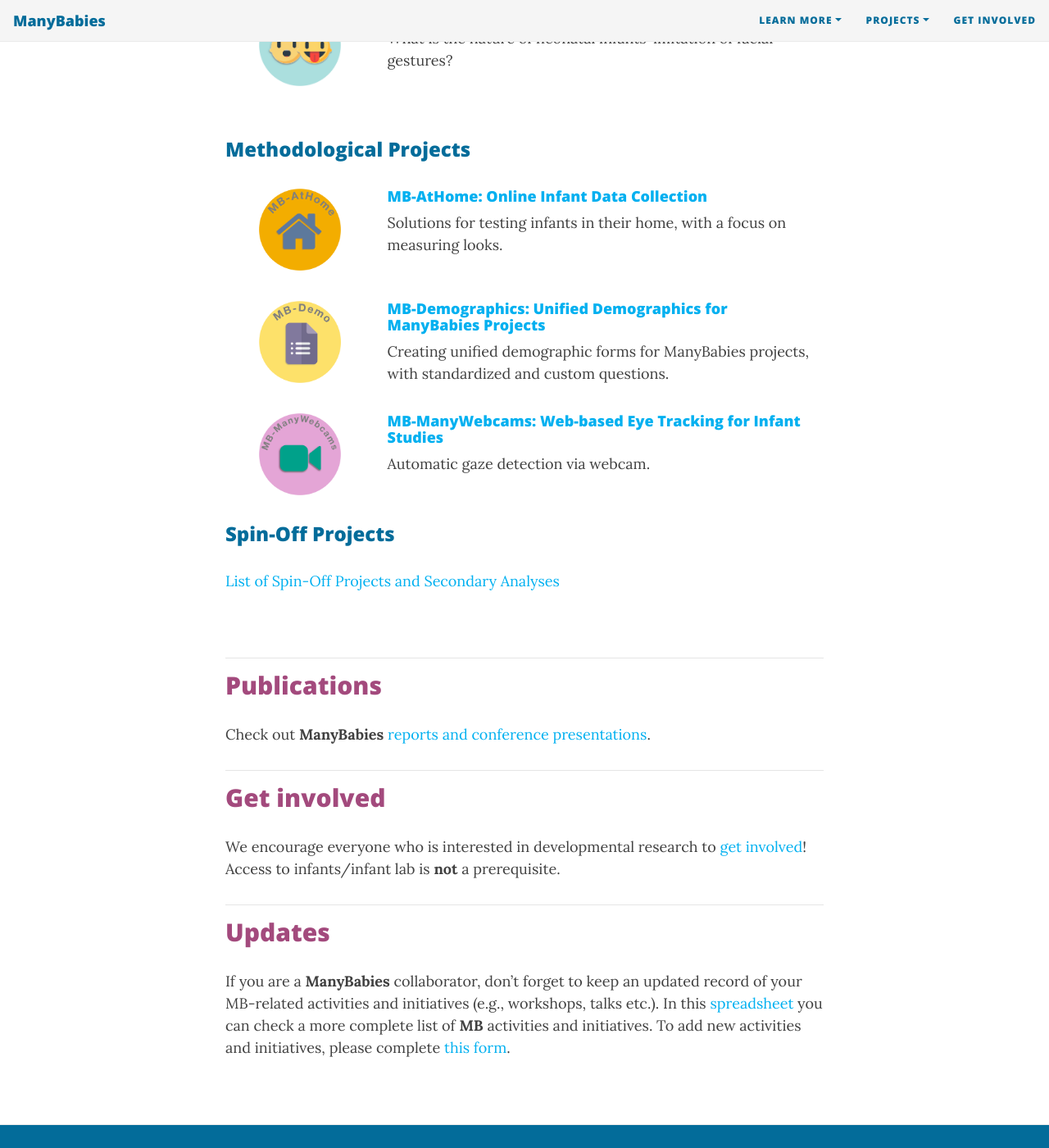
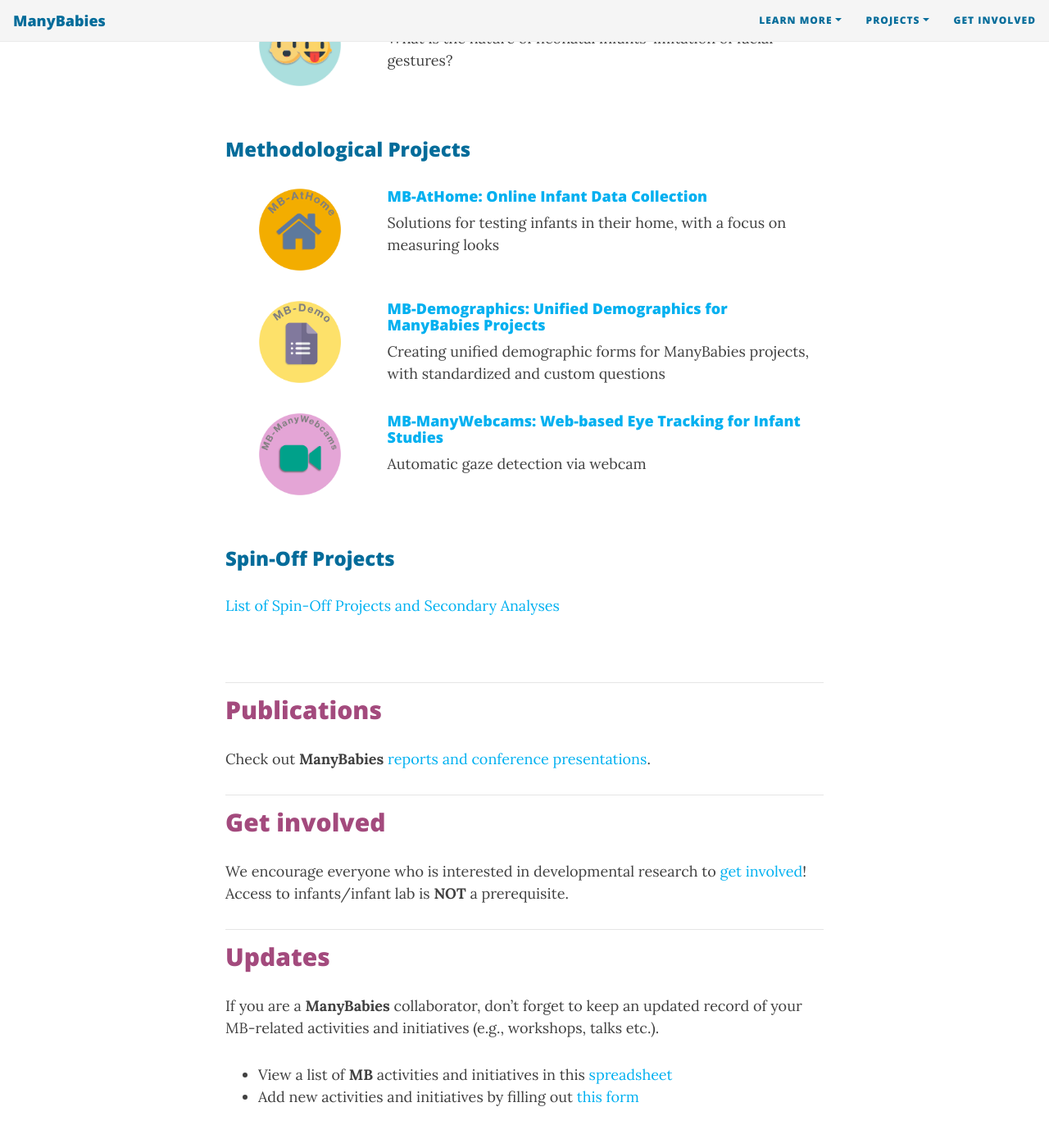
Before and after one commit to manybabies/manybabies.github.io, a Jekyll site: the page built from index.md, in a window 1280 px wide and 1400 px high, scrolled down 1993 px. Shown: the whole window at 82% size. Built offline with Jekyll 4.4.1, drawn with Linux system fonts in a browser that asks for light colours; nearby versions of some CDN libraries; some web fonts are replaced.

Commit message:
minor updates

```diff
--- a/index.md
+++ b/index.md
@@ -141,7 +141,7 @@
       </div>
       <div class="col-sm-9">
         <h4><a href="{{site.baseurl}}{% link MB-AtHome.md %}">MB-AtHome: Online Infant Data Collection</a></h4>
-        Solutions for testing infants in their home, with a focus on measuring looks.
+        Solutions for testing infants in their home, with a focus on measuring looks
       </div>
     </div>
     <div class="col-sm-12">
@@ -153,7 +153,7 @@
       </div>
       <div class="col-sm-9">
         <h4><a href="{{site.baseurl}}{% link MB-demographics.md %}">MB-Demographics: Unified Demographics for ManyBabies Projects</a></h4>
-        Creating unified demographic forms for ManyBabies projects, with standardized and custom questions.
+        Creating unified demographic forms for ManyBabies projects, with standardized and custom questions
       </div>
     </div>
     <div class="col-sm-12">
@@ -165,8 +165,11 @@
       </div>
       <div class="col-sm-9">
         <h4><a href="{{site.baseurl}}{% link MB-ManyWebcams.md %}">MB-ManyWebcams: Web-based Eye Tracking for Infant Studies</a></h4>
-        Automatic gaze detection via webcam.
+        Automatic gaze detection via webcam
       </div>
+    </div>
+    <div class="col-sm-12">
+        <p>   </p>
     </div>
 	</div>
 <br>
@@ -190,9 +193,12 @@
 ***
 
 ## Get involved
-We encourage everyone who is interested in developmental research to [get involved]({{site.baseurl}}/get_involved/)! Access to infants/infant lab is **not** a prerequisite.
+We encourage everyone who is interested in developmental research to [get involved]({{site.baseurl}}/get_involved/)! Access to infants/infant lab is **NOT** a prerequisite.
 
 ***
 
 ## Updates
-If you are a **ManyBabies** collaborator, don't forget to keep an updated record of your MB-related activities and initiatives (e.g., workshops, talks etc.). In this [spreadsheet](https://docs.google.com/spreadsheets/d/1esnJTsPB0NJ2PP0fwmWIhSxShKLIN99Ga8ehCDyz3rQ/edit?usp=sharing) you can check a more complete list of **MB** activities and initiatives. To add new activities and initiatives, please complete [this form](https://forms.gle/qaynWvpYLP1J4eYd6).
+If you are a **ManyBabies** collaborator, don't forget to keep an updated record of your MB-related activities and initiatives (e.g., workshops, talks etc.).
+
+* View a list of **MB** activities and initiatives in this [spreadsheet](https://docs.google.com/spreadsheets/d/1esnJTsPB0NJ2PP0fwmWIhSxShKLIN99Ga8ehCDyz3rQ/edit?usp=sharing)
+* Add new activities and initiatives by filling out [this form](https://forms.gle/qaynWvpYLP1J4eYd6)
```
Also changed, not shown: about.md (+10 -6 lines).
